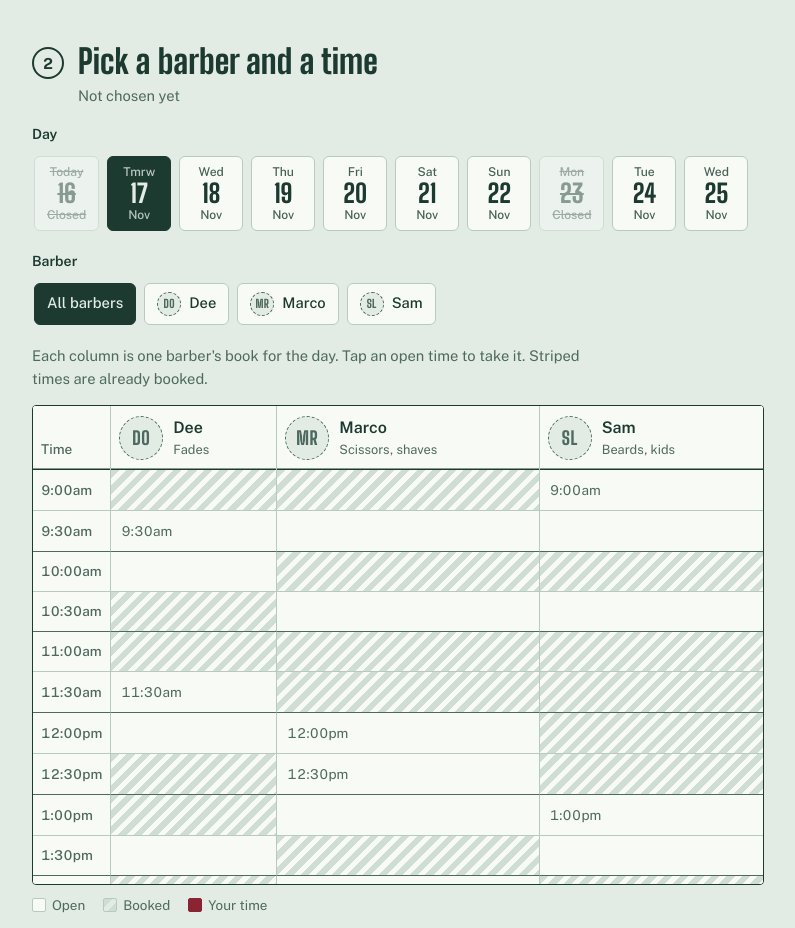
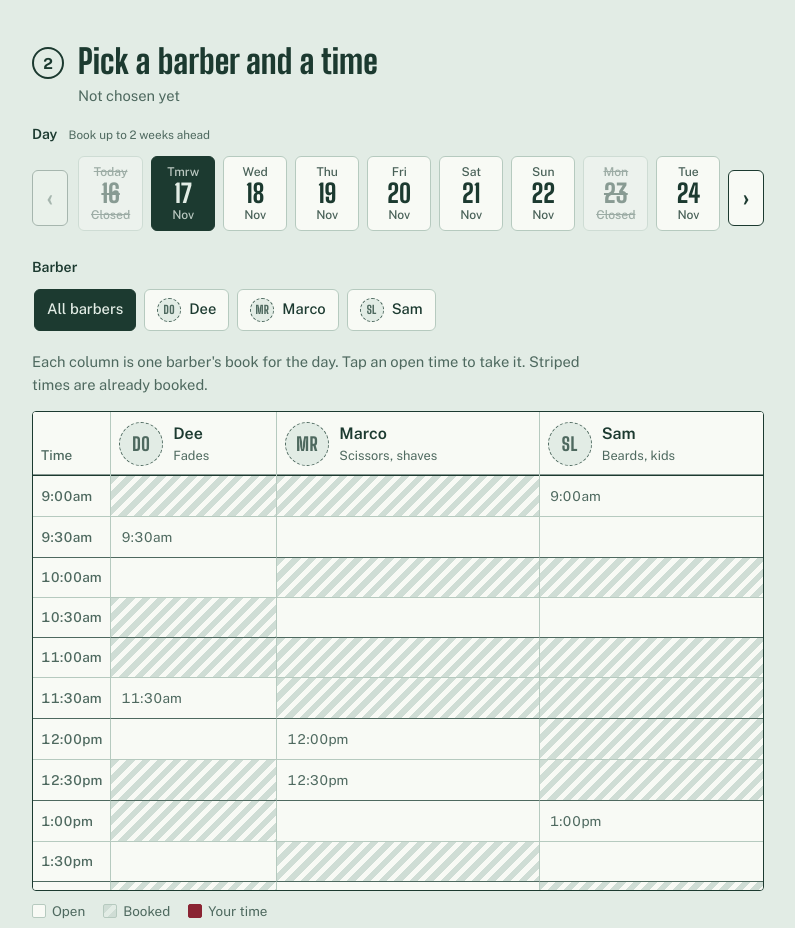
Before and after one commit to RABBIO-X/Barber_Project, a plain HTML site: page index.html in a window 1280 px wide. Shown: the part 970-1898 px from the top of the page, without its empty margins (48-843 px from the left). Drawn offline with nearby package versions, Linux system fonts and the light colour scheme.

Commit message:
Allow booking up to 14 days ahead with a scrollable day picker
Extends the day list from 10 to 15 days (today plus 14), adds earlier
and later arrow buttons, a visible styled scrollbar with snap, and
keeps the selected day in view.

Co-Authored-By: Claude Opus 5.5 <noreply@anthropic.com>

```diff
--- a/index.html
+++ b/index.html
@@ -149,6 +149,24 @@ h1, h2, h3 { text-wrap: balance; }
 .chip:hover { border-color: var(--ink-soft); }
 .chip[aria-pressed="true"] { background: var(--ink); color: var(--tile); border-color: var(--ink); }
 .chip:disabled { opacity: .45; cursor: not-allowed; text-decoration: line-through; }
+.ahead { font-weight: 400; color: var(--ink-soft); margin-left: 8px; }
+.dayscroller { display: grid; grid-template-columns: auto minmax(0, 1fr) auto; gap: 8px; align-items: center; }
+.dayarrow {
+  width: 36px; height: 56px; border-radius: 6px; border: 1.5px solid var(--ink); background: var(--paper); color: var(--ink);
+  font: 700 1.5rem/1 var(--font-body); cursor: pointer; display: grid; place-items: center; padding: 0 0 3px;
+}
+.dayarrow:hover:not(:disabled) { background: var(--ink); color: var(--tile); }
+.dayarrow:disabled { opacity: .3; cursor: default; }
+.days-track {
+  scroll-snap-type: x proximity; scroll-padding-inline: 2px; padding-bottom: 12px;
+  scrollbar-width: auto; scrollbar-color: var(--ink-soft) var(--booked);
+}
+.days-track .day { scroll-snap-align: start; }
+.days-track::-webkit-scrollbar { height: 10px; }
+.days-track::-webkit-scrollbar-track { background: var(--booked); border-radius: 5px; }
+.days-track::-webkit-scrollbar-thumb { background: var(--ink-soft); border-radius: 5px; }
+.days-track::-webkit-scrollbar-thumb:hover { background: var(--ink); }
+@media (max-width: 520px) { .dayarrow { width: 30px; } .ahead { display: block; margin: 2px 0 0; } }
 .day { min-width: 64px; flex-direction: column; gap: 0; text-align: center; }
 .day b { font-family: var(--font-sign); font-size: 1.6rem; font-weight: 800; }
 .day small { font-size: .76rem; opacity: .8; }
@@ -336,7 +354,14 @@ footer { padding-block: 24px 40px; color: var(--ink-soft); font-size: .85rem; bo
 
       <section class="step" id="step2" aria-labelledby="s2">
         <div class="step-head"><span class="n" id="n2">2</span><div><h2 id="s2">Pick a barber and a time</h2><span class="sum" id="sum2"></span></div></div>
-        <div class="pickrow"><span id="dayLbl">Day</span><div class="chips" id="days" role="group" aria-labelledby="dayLbl"></div></div>
+        <div class="pickrow">
+          <span id="dayLbl">Day <small class="ahead">Book up to 2 weeks ahead</small></span>
+          <div class="dayscroller">
+            <button type="button" class="dayarrow" id="dayPrev" aria-label="Earlier days" aria-controls="days">‹</button>
+            <div class="chips days-track" id="days" role="group" aria-labelledby="dayLbl"></div>
+            <button type="button" class="dayarrow" id="dayNext" aria-label="Later days" aria-controls="days">›</button>
+          </div>
+        </div>
         <div class="pickrow"><span id="barberLbl">Barber</span><div class="chips" id="barberChips" role="group" aria-labelledby="barberLbl"></div></div>
         <p class="hint">Each column is one barber's book for the day. Tap an open time to take it. Striped times are already booked.</p>
         <div class="book-scroll" id="bookWrap" tabindex="-1"></div>
@@ -459,7 +484,8 @@ footer { padding-block: 24px 40px; color: var(--ink-soft); font-size: .85rem; bo
 
   const today = new Date(); today.setHours(0, 0, 0, 0);
   const nowMin = (() => { const n = new Date(); return n.getHours() * 60 + n.getMinutes(); })();
-  const DAYS = Array.from({ length: 10 }, (_, i) => { const d = new Date(today); d.setDate(d.getDate() + i); return d; });
+  const BOOK_AHEAD_DAYS = 14; // today plus 14 days
+  const DAYS = Array.from({ length: BOOK_AHEAD_DAYS + 1 }, (_, i) => { const d = new Date(today); d.setDate(d.getDate() + i); return d; });
   const dayOf = k => DAYS.find(x => keyOf(x) === k);
   const dayName = d => keyOf(d) === keyOf(today) ? "today" : keyOf(d) === keyOf(DAYS[1]) ? "tomorrow" : `${WDL[d.getDay()]}, ${MON[d.getMonth()]} ${d.getDate()}`;
 
@@ -504,7 +530,31 @@ footer { padding-block: 24px 40px; color: var(--ink-soft); font-size: .85rem; bo
   });
 
   // ---------- day + barber pickers ----------
+  const track = $("days");
+  function updateArrows() {
+    $("dayPrev").disabled = track.scrollLeft <= 2;
+    $("dayNext").disabled = track.scrollLeft + track.clientWidth >= track.scrollWidth - 2;
+  }
+  function scrollDayIntoView() {
+    const sel = track.querySelector('.day[aria-pressed="true"]'); if (!sel) return;
+    const left = sel.offsetLeft - track.offsetLeft, right = left + sel.offsetWidth;
+    if (left < track.scrollLeft) track.scrollLeft = left - 4;
+    else if (right > track.scrollLeft + track.clientWidth) track.scrollLeft = right - track.clientWidth + 4;
+  }
+  const page = dir => track.scrollBy({ left: dir * track.clientWidth * 0.8, behavior: matchMedia("(prefers-reduced-motion: reduce)").matches ? "auto" : "smooth" });
+  $("dayPrev").addEventListener("click", () => page(-1));
+  $("dayNext").addEventListener("click", () => page(1));
+  track.addEventListener("scroll", updateArrows, { passive: true });
+  addEventListener("resize", updateArrows);
+
   function renderDays() {
+    const keep = track.scrollLeft;
+    renderDayChips();
+    track.scrollLeft = keep;
+    scrollDayIntoView();
+    updateArrows();
+  }
+  function renderDayChips() {
     $("days").innerHTML = DAYS.map((d, i) => {
       const closed = !HOURS[d.getDay()];
       const label = i === 0 ? "Today" : i === 1 ? "Tmrw" : WD[d.getDay()];
```
